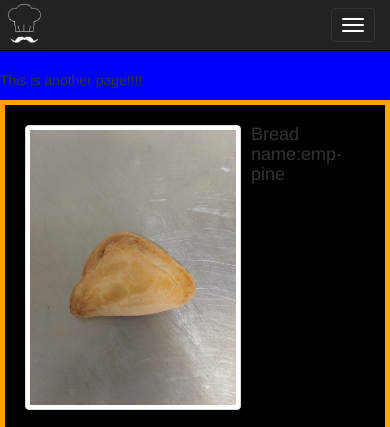
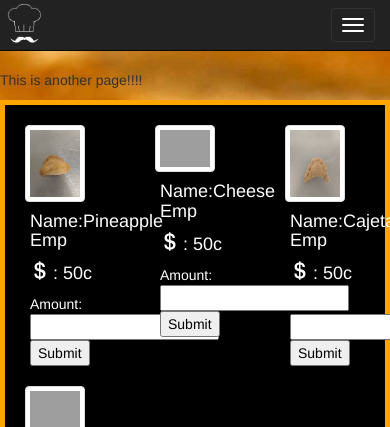
Before and after one commit to gill104/Web, a PHP site: page /empanadas.php in a window 390 px wide; the page is wider, and only the part inside the window is pictured. Shown: the top 427 px of that part. Run offline with PHP 8.4, Linux system fonts and the light colour scheme; grey boxes are pictures that could not be loaded.

Commit message:
styling images

```diff
--- a/breadImages.json
+++ b/breadImages.json
@@ -1,20 +1,24 @@
 {
   "empanadas": [
     {
-      "name": "emp-pine",
-      "imgPath": "Images/emp-pine.jpg"
+      "name": "Pineapple Emp",
+      "imgPath": "Images/emp-pine.jpg",
+      "price" : "50"
     },
     {
-      "name": "emp-chee",
-      "imgPath": "Images/emp-chee.jpg"
+      "name": "Cheese Emp",
+      "imgPath": "Images/emp-chee.jpg",
+      "price" : "50"
     },
     {
-      "name": "emp-cand",
-      "imgPath": "Images/emp-cand2.jpg"
+      "name": "Cajeta Emp",
+      "imgPath": "Images/emp-cand2.jpg",
+      "price" : "50"
     },
     {
-      "name": "emp-pump",
-      "imgPath": "Images/emp-pump.jpg"
+      "name": "Pumpkin Emp",
+      "imgPath": "Images/emp-pump.jpg",
+      "price" : "50"
     }
   ],
     "toast" : [
--- a/empanadas.php
+++ b/empanadas.php
@@ -38,11 +38,16 @@
                             imgList += '<div class="row">';
                         }
 						//added style float testing
-                        imgList +=  '<div id="li-container" class="container col-sm-3">' +
+                        imgList +=  '<div id="li-container" class="container col-xs-4 col-sm-3">' +
                                             '<img style="float:left;" id="'+classdef+'"class="img-thumbnail imgArr" src=#>' +
-                                            '<div class="container col-sm-3">' +
-                                            '<h4 > Bread name:' + this.name + '</h4>'+
-                                            '</div>'+
+                                            '<div class="container col-sm-12">' +
+                                                '<h4 style="color:white"> Name:' + this.name + '</h4>' +
+                                                '<h4 style="color:white"><span class="glyphicon glyphicon-usd"></span> : ' + this.price + 'c</h4>' +
+                                                '<form action="empanadas.php" method="post">' +
+                                                '<p style="color:white">Amount: <input type="text" name="amount"</p>' +
+                                                '<input style="color:black" type="submit">' +
+                                                '</form>'+
+                                            '</div>' +
                                     '</div>';
                         count++;
 						classdef++;
--- a/mainStyleSheet.css
+++ b/mainStyleSheet.css
@@ -1,5 +1,9 @@
 body {
-    background:blue;
+
+    background-image: url("Images/tempBG.jpg");
+    background-attachment: fixed;
+    background-repeat: no-repeat;
+    background-position: center;
 }
 .bg-white{
     background:white;
```
Also changed, not shown: Images/tempBG.jpg (added).
